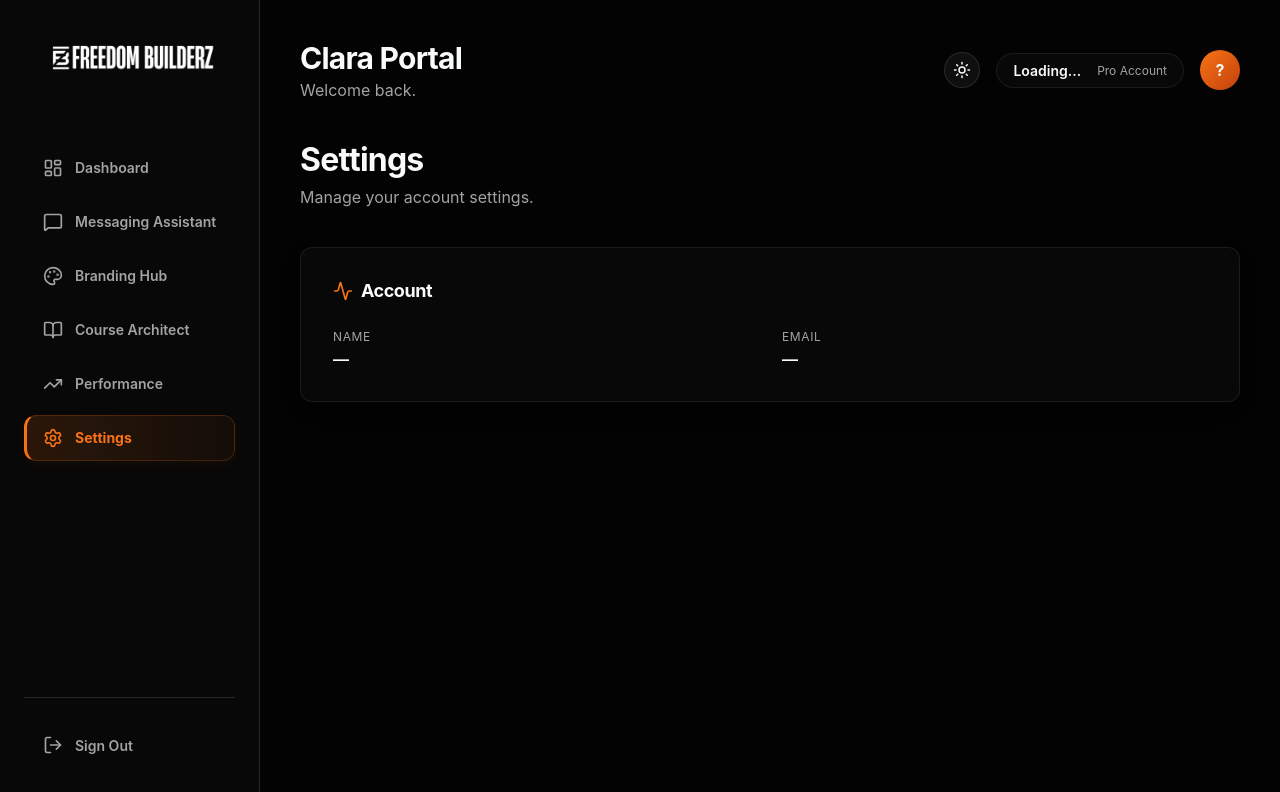
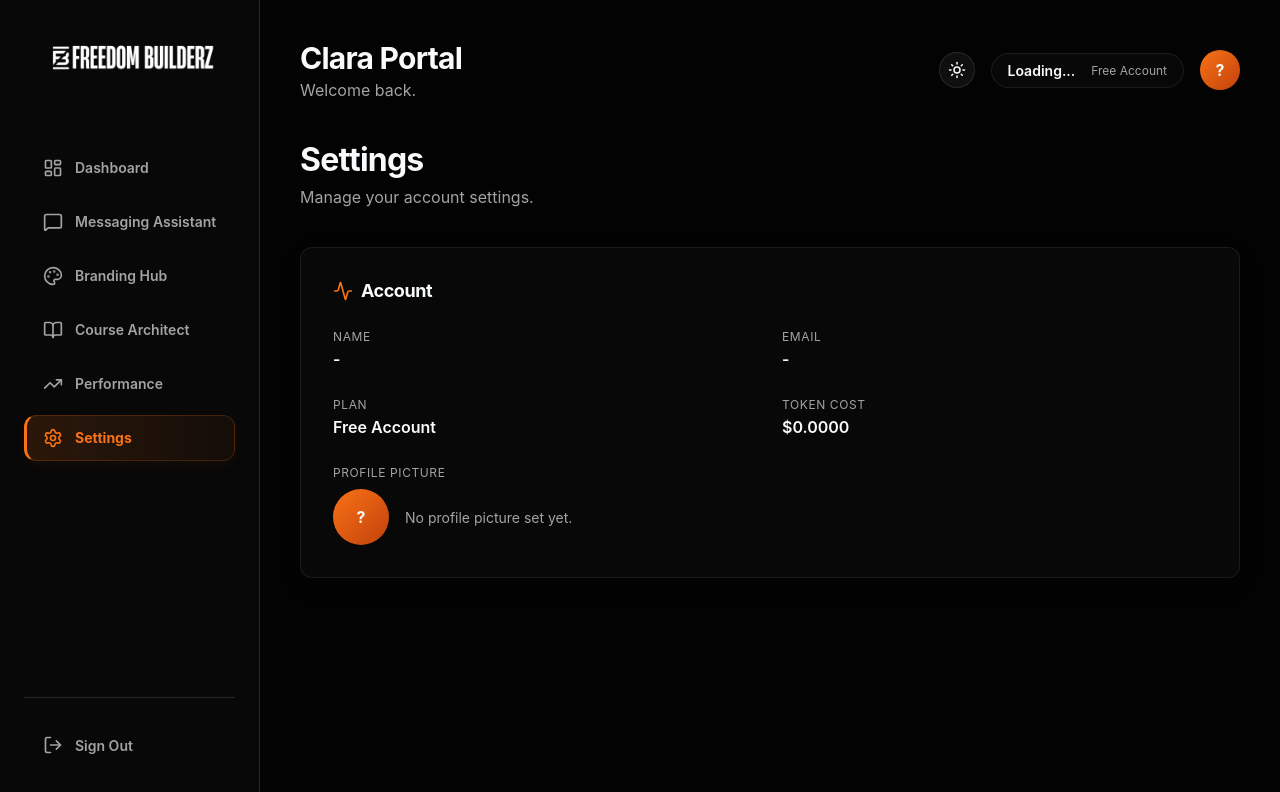
Before and after one commit to techcodinginnov8it-dept/clara, a Next.js app: page /dashboard/settings in a window 1280 px wide. Shown: the top 792 px of the page. Built offline with nearby package versions, Linux system fonts and the light colour scheme; no server answers.

Commit message:
feat: add user plan avatar and token cost tracking

```diff
--- a/app/api/auth/me/route.ts
+++ b/app/api/auth/me/route.ts
@@ -11,7 +11,10 @@ export async function GET() {
 
         return NextResponse.json({
             name: user.name || 'User',
-            email: user.email
+            email: user.email,
+            profilePicture: user.profilePicture,
+            plan: user.plan,
+            tokenCost: Number(user.tokenCost.toString())
         })
     } catch (error) {
         console.error('Auth me error:', error)
--- a/app/api/branding/generate-document/route.ts
+++ b/app/api/branding/generate-document/route.ts
@@ -1,7 +1,7 @@
 import { NextResponse } from 'next/server'
 import OpenAI from 'openai'
 import { getCurrentUser } from '@/lib/auth'
-import prisma from '@/lib/prisma'
+import { logTokenUsage } from '@/lib/token-cost'
 
 const openai = new OpenAI({
     apiKey: process.env.OPENAI_API_KEY
@@ -124,15 +124,13 @@ IMPORTANT:
         // Log token usage
         const user = await getCurrentUser()
         if (user && completion.usage) {
-            await prisma.tokenUsage.create({
-                data: {
+            await logTokenUsage({
                 userId: user.id,
                 endpoint: 'branding/generate-document',
                 promptTokens: completion.usage.prompt_tokens,
                 completionTokens: completion.usage.completion_tokens,
                 totalTokens: completion.usage.total_tokens,
                 model: 'gpt-4o-mini'
-                }
             })
         }
 
--- a/app/api/courses/generate/route.ts
+++ b/app/api/courses/generate/route.ts
@@ -1,7 +1,7 @@
 import { NextResponse } from 'next/server'
 import OpenAI from 'openai'
 import { getCurrentUser } from '@/lib/auth'
-import prisma from '@/lib/prisma'
+import { logTokenUsage } from '@/lib/token-cost'
 
 const openai = new OpenAI({
   apiKey: process.env.OPENAI_API_KEY
@@ -84,15 +84,13 @@ CRITICAL REQUIREMENTS:
     // Log token usage
     const user = await getCurrentUser()
     if (user && completion.usage) {
-      await prisma.tokenUsage.create({
-        data: {
+      await logTokenUsage({
         userId: user.id,
         endpoint: 'courses/generate',
         promptTokens: completion.usage.prompt_tokens,
         completionTokens: completion.usage.completion_tokens,
         totalTokens: completion.usage.total_tokens,
         model: 'gpt-4o-mini'
-        }
       })
     }
 
--- a/app/api/generate/bonus/route.ts
+++ b/app/api/generate/bonus/route.ts
@@ -2,6 +2,7 @@ import { NextResponse } from 'next/server'
 import prisma from '@/lib/prisma'
 import { getCurrentUser } from '@/lib/auth'
 import OpenAI from 'openai'
+import { logTokenUsage } from '@/lib/token-cost'
 
 const openai = new OpenAI({
     apiKey: process.env.OPENAI_API_KEY,
@@ -73,15 +74,13 @@ Include an intro on email best practices, and provide at least 50 highly clickab
 
         // Process token usage logging
         if (completion.usage) {
-            await prisma.tokenUsage.create({
-                data: {
+            await logTokenUsage({
                 userId: user.id,
                 endpoint: `bonus/generate-${type}`,
                 promptTokens: completion.usage.prompt_tokens,
                 completionTokens: completion.usage.completion_tokens,
                 totalTokens: completion.usage.total_tokens,
                 model: completion.model,
-                }
             })
         }
 
--- a/app/api/refine-copy/route.ts
+++ b/app/api/refine-copy/route.ts
@@ -1,7 +1,7 @@
 import { NextResponse } from 'next/server'
 import OpenAI from 'openai'
 import { getCurrentUser } from '@/lib/auth'
-import prisma from '@/lib/prisma'
+import { logTokenUsage } from '@/lib/token-cost'
 
 const openai = new OpenAI({
     apiKey: process.env.OPENAI_API_KEY
@@ -131,15 +131,13 @@ ${originalCopy}
                 total_tokens += extractionUsage.total_tokens
             }
 
-            await prisma.tokenUsage.create({
-                data: {
+            await logTokenUsage({
                 userId: user.id,
                 endpoint: 'refine-copy',
                 promptTokens: prompt_tokens,
                 completionTokens: completion_tokens,
                 totalTokens: total_tokens,
                 model: 'gpt-4o-mini'
-                }
             })
         }
 
--- a/app/api/settings/token-usage/route.ts
+++ b/app/api/settings/token-usage/route.ts
@@ -48,6 +48,7 @@ export async function GET() {
             byEndpoint,
             recent,
             totalRequests: usage.length,
+            tokenCost: Number(user.tokenCost.toString()),
         })
     } catch (error) {
         console.error('Token usage error:', error)
--- a/app/dashboard/settings/page.tsx
+++ b/app/dashboard/settings/page.tsx
@@ -1,12 +1,15 @@
 'use client'
 
-import React, { useState, useEffect } from 'react'
+import React, { useEffect, useState } from 'react'
 import DashboardLayout from '@/components/DashboardLayout'
 import { Activity } from 'lucide-react'
 
 export default function SettingsPage() {
     const [userName, setUserName] = useState('')
     const [userEmail, setUserEmail] = useState('')
+    const [userPlan, setUserPlan] = useState('FREE')
+    const [profilePicture, setProfilePicture] = useState('')
+    const [tokenCost, setTokenCost] = useState(0)
 
     useEffect(() => {
         fetch('/api/auth/me')
@@ -14,9 +17,16 @@ export default function SettingsPage() {
             .then(userData => {
                 if (userData.name) setUserName(userData.name)
                 if (userData.email) setUserEmail(userData.email)
+                if (userData.plan) setUserPlan(userData.plan)
+                if (userData.profilePicture) setProfilePicture(userData.profilePicture)
+                if (typeof userData.tokenCost === 'number') setTokenCost(userData.tokenCost)
             })
             .catch(console.error)
     }, [])
+
+    const initials = userName
+        ? userName.split(' ').map((namePart) => namePart[0]).join('').toUpperCase().slice(0, 2)
+        : '?'
 
     return (
         <DashboardLayout>
@@ -26,7 +36,6 @@ export default function SettingsPage() {
                     <p style={{ color: 'var(--muted)' }}>Manage your account settings.</p>
                 </div>
 
-                {/* Account Info */}
                 <div className="glass-card" style={{ padding: '2rem', marginBottom: '2rem' }}>
                     <h3 style={{ fontSize: '1.125rem', marginBottom: '1.5rem', display: 'flex', alignItems: 'center', gap: '0.5rem' }}>
                         <Activity size={20} color="var(--primary)" /> Account
@@ -34,11 +43,38 @@ export default function SettingsPage() {
                     <div style={{ display: 'grid', gridTemplateColumns: '1fr 1fr', gap: '1.5rem' }}>
                         <div>
                             <label style={{ fontSize: '0.75rem', color: 'var(--muted)', textTransform: 'uppercase', letterSpacing: '0.05em' }}>Name</label>
-                            <p style={{ fontSize: '1rem', fontWeight: '600', marginTop: '0.25rem' }}>{userName || '—'}</p>
+                            <p style={{ fontSize: '1rem', fontWeight: '600', marginTop: '0.25rem' }}>{userName || '-'}</p>
                         </div>
                         <div>
                             <label style={{ fontSize: '0.75rem', color: 'var(--muted)', textTransform: 'uppercase', letterSpacing: '0.05em' }}>Email</label>
-                            <p style={{ fontSize: '1rem', fontWeight: '600', marginTop: '0.25rem' }}>{userEmail || '—'}</p>
+                            <p style={{ fontSize: '1rem', fontWeight: '600', marginTop: '0.25rem' }}>{userEmail || '-'}</p>
+                        </div>
+                        <div>
+                            <label style={{ fontSize: '0.75rem', color: 'var(--muted)', textTransform: 'uppercase', letterSpacing: '0.05em' }}>Plan</label>
+                            <p style={{ fontSize: '1rem', fontWeight: '600', marginTop: '0.25rem' }}>{userPlan === 'PRO' ? 'Pro Account' : 'Free Account'}</p>
+                        </div>
+                        <div>
+                            <label style={{ fontSize: '0.75rem', color: 'var(--muted)', textTransform: 'uppercase', letterSpacing: '0.05em' }}>Token Cost</label>
+                            <p style={{ fontSize: '1rem', fontWeight: '600', marginTop: '0.25rem' }}>${tokenCost.toFixed(4)}</p>
+                        </div>
+                        <div style={{ gridColumn: '1 / -1' }}>
+                            <label style={{ fontSize: '0.75rem', color: 'var(--muted)', textTransform: 'uppercase', letterSpacing: '0.05em' }}>Profile Picture</label>
+                            <div style={{ display: 'flex', alignItems: 'center', gap: '1rem', marginTop: '0.5rem' }}>
+                                {profilePicture ? (
+                                    <img
+                                        src={profilePicture}
+                                        alt={userName ? `${userName} avatar` : 'User avatar'}
+                                        style={{ width: '56px', height: '56px', borderRadius: '50%', objectFit: 'cover', border: '1px solid var(--border)' }}
+                                    />
+                                ) : (
+                                    <div style={{ width: '56px', height: '56px', borderRadius: '50%', background: 'linear-gradient(135deg, #f97316, #c2410c)', display: 'flex', alignItems: 'center', justifyContent: 'center', fontWeight: '700' }}>
+                                        {initials}
+                                    </div>
+                                )}
+                                <p style={{ fontSize: '0.875rem', color: 'var(--muted)' }}>
+                                    {profilePicture || 'No profile picture set yet.'}
+                                </p>
+                            </div>
                         </div>
                     </div>
                 </div>
--- a/components/DashboardLayout.tsx
+++ b/components/DashboardLayout.tsx
@@ -1,32 +1,46 @@
 'use client'
 
-import React, { useState, useEffect } from 'react'
+import React, { useEffect, useState } from 'react'
 import Link from 'next/link'
 import Image from 'next/image'
 import { usePathname } from 'next/navigation'
-import { LayoutDashboard, MessageSquare, TrendingUp, Settings, LogOut, ChevronRight, BookOpen, Palette } from 'lucide-react'
+import { LayoutDashboard, MessageSquare, TrendingUp, Settings, LogOut, BookOpen, Palette } from 'lucide-react'
 import { ThemeToggle } from '@/components/ThemeToggle'
+
+type UserHeaderState = {
+    name: string
+    plan: 'FREE' | 'PRO'
+    profilePicture: string | null
+}
 
 export default function DashboardLayout({ children }: { children: React.ReactNode }) {
     const pathname = usePathname()
-    const [userName, setUserName] = useState('')
+    const [user, setUser] = useState<UserHeaderState>({
+        name: '',
+        plan: 'FREE',
+        profilePicture: null,
+    })
 
     useEffect(() => {
         fetch('/api/auth/me')
             .then(res => res.json())
             .then(data => {
-                if (data.name) setUserName(data.name)
+                setUser({
+                    name: data.name || '',
+                    plan: data.plan === 'PRO' ? 'PRO' : 'FREE',
+                    profilePicture: data.profilePicture || null,
+                })
             })
             .catch(() => {})
     }, [])
 
-    const initials = userName
-        ? userName.split(' ').map((n: string) => n[0]).join('').toUpperCase().slice(0, 2)
+    const initials = user.name
+        ? user.name.split(' ').map((namePart: string) => namePart[0]).join('').toUpperCase().slice(0, 2)
         : '?'
+    const planLabel = user.plan === 'PRO' ? 'Pro Account' : 'Free Account'
 
     return (
         <div style={{ display: 'flex', minHeight: '100vh', background: 'var(--background)' }}>
-            {/* Sidebar */}
             <aside style={{
                 width: '260px',
                 borderRight: '1px solid var(--border)',
@@ -61,23 +75,37 @@ export default function DashboardLayout({ children }: { children: React.ReactNod
                 </div>
             </aside>
 
-            {/* Main Content */}
             <main style={{ flex: 1, padding: '2.5rem', overflowY: 'auto' }}>
                 <header style={{ marginBottom: '2.5rem', display: 'flex', justifyContent: 'space-between', alignItems: 'center' }}>
                     <div>
                         <h1 style={{ fontSize: '1.875rem' }}>Clara Portal</h1>
                         <p style={{ color: 'var(--muted)', marginTop: '0.25rem' }}>
-                            {userName ? `Welcome back, ${userName}.` : 'Welcome back.'}
+                            {user.name ? `Welcome back, ${user.name}.` : 'Welcome back.'}
                         </p>
                     </div>
                     <div style={{ display: 'flex', alignItems: 'center', gap: '1rem' }}>
                         <ThemeToggle />
 
                         <div style={{ display: 'flex', alignItems: 'center', gap: '1rem', background: 'var(--glass-bg)', padding: '0.5rem 1rem', borderRadius: '40px', border: '1px solid var(--glass-border)' }}>
-                            <div style={{ fontWeight: '600', fontSize: '0.875rem' }}>{userName || 'Loading...'}</div>
-                            <div style={{ fontSize: '0.75rem', color: 'var(--muted)' }}>Pro Account</div>
+                            <div style={{ fontWeight: '600', fontSize: '0.875rem' }}>{user.name || 'Loading...'}</div>
+                            <div style={{ fontSize: '0.75rem', color: 'var(--muted)' }}>{planLabel}</div>
                         </div>
-                        <div style={{ width: '40px', height: '40px', borderRadius: '50%', background: 'linear-gradient(135deg, #f97316, #c2410c)', display: 'flex', alignItems: 'center', justifyContent: 'center', fontWeight: 'bold' }}>{initials}</div>
+
+                        {user.profilePicture ? (
+                            <img
+                                src={user.profilePicture}
+                                alt={user.name ? `${user.name} avatar` : 'User avatar'}
+                                style={{
+                                    width: '40px',
+                                    height: '40px',
+                                    borderRadius: '50%',
+                                    objectFit: 'cover',
+                                    border: '1px solid var(--glass-border)'
+                                }}
+                            />
+                        ) : (
+                            <div style={{ width: '40px', height: '40px', borderRadius: '50%', background: 'linear-gradient(135deg, #f97316, #c2410c)', display: 'flex', alignItems: 'center', justifyContent: 'center', fontWeight: 'bold' }}>{initials}</div>
+                        )}
                     </div>
                 </header>
 
@@ -89,7 +117,7 @@ export default function DashboardLayout({ children }: { children: React.ReactNod
 
 function SidebarItem({ icon, label, active, href }: { icon: React.ReactNode, label: string, active?: boolean, href: string }) {
     return (
-        <Link href={href} className={active ? "sidebar-item active" : "sidebar-item"} style={{
+        <Link href={href} className={active ? 'sidebar-item active' : 'sidebar-item'} style={{
             display: 'flex',
             alignItems: 'center',
             gap: '0.75rem',
--- /dev/null
+++ b/lib/token-cost.ts
@@ -0,0 +1,75 @@
+import { Prisma } from '@prisma/client'
+import prisma from '@/lib/prisma'
+
+type SupportedModel = 'gpt-4o' | 'gpt-4o-mini'
+
+const MODEL_PRICING: Record<SupportedModel, { inputPerMillion: number; outputPerMillion: number }> = {
+    'gpt-4o': {
+        inputPerMillion: 2.5,
+        outputPerMillion: 10,
+    },
+    'gpt-4o-mini': {
+        inputPerMillion: 0.15,
+        outputPerMillion: 0.6,
+    },
+}
+
+function normalizeModel(model: string): SupportedModel | null {
+    if (model.startsWith('gpt-4o-mini')) {
+        return 'gpt-4o-mini'
+    }
+
+    if (model.startsWith('gpt-4o')) {
+        return 'gpt-4o'
+    }
+
+    return null
+}
+
+export function calculateTokenCost(model: string, promptTokens: number, completionTokens: number) {
+    const normalizedModel = normalizeModel(model)
+
+    if (!normalizedModel) {
+        return new Prisma.Decimal(0)
+    }
+
+    const pricing = MODEL_PRICING[normalizedModel]
+    const inputCost = (promptTokens / 1_000_000) * pricing.inputPerMillion
+    const outputCost = (completionTokens / 1_000_000) * pricing.outputPerMillion
+
+    return new Prisma.Decimal((inputCost + outputCost).toFixed(6))
+}
+
+export async function logTokenUsage(params: {
+    userId: string
+    endpoint: string
+    promptTokens: number
+    completionTokens: number
+    totalTokens: number
+    model: string
+}) {
+    const tokenCost = calculateTokenCost(params.model, params.promptTokens, params.completionTokens)
+
+    await prisma.$transaction([
+        prisma.tokenUsage.create({
+            data: {
+                userId: params.userId,
+                endpoint: params.endpoint,
+                promptTokens: params.promptTokens,
+                completionTokens: params.completionTokens,
+                totalTokens: params.totalTokens,
+                model: params.model,
+            },
+        }),
+        prisma.user.update({
+            where: { id: params.userId },
+            data: {
+                tokenCost: {
+                    increment: tokenCost,
+                },
+            },
+        }),
+    ])
+
+    return tokenCost
+}
```
Also changed, not shown: app/api/auth/signup/route.ts (+8 -1 lines), 2 other files (tests, documents, lock files or other folders). Lines whose indentation alone changed are shown as unchanged.
